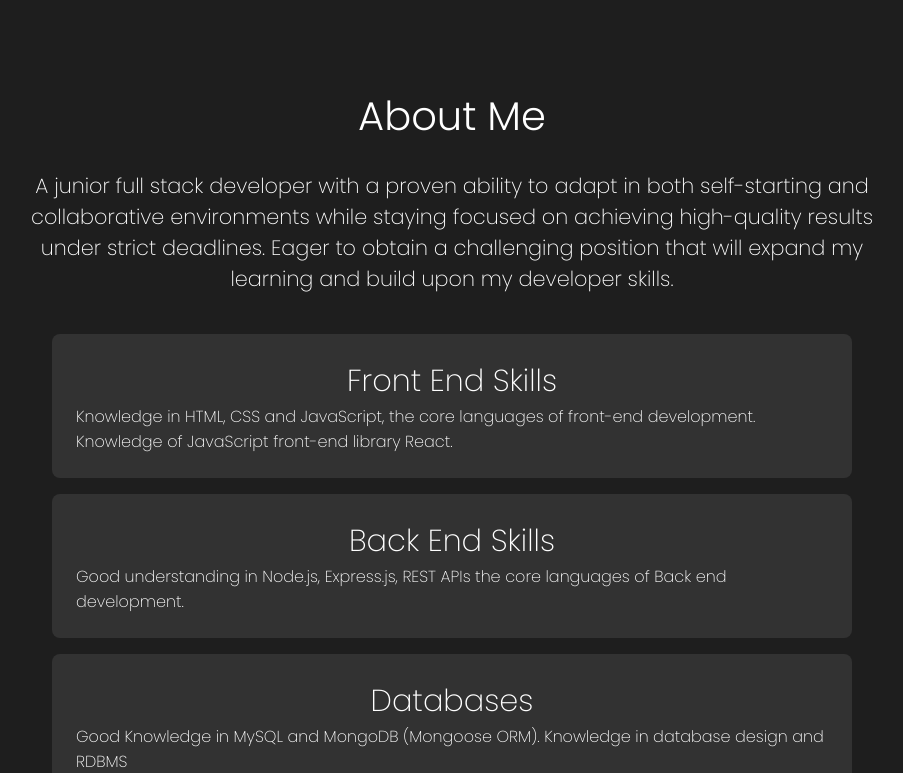
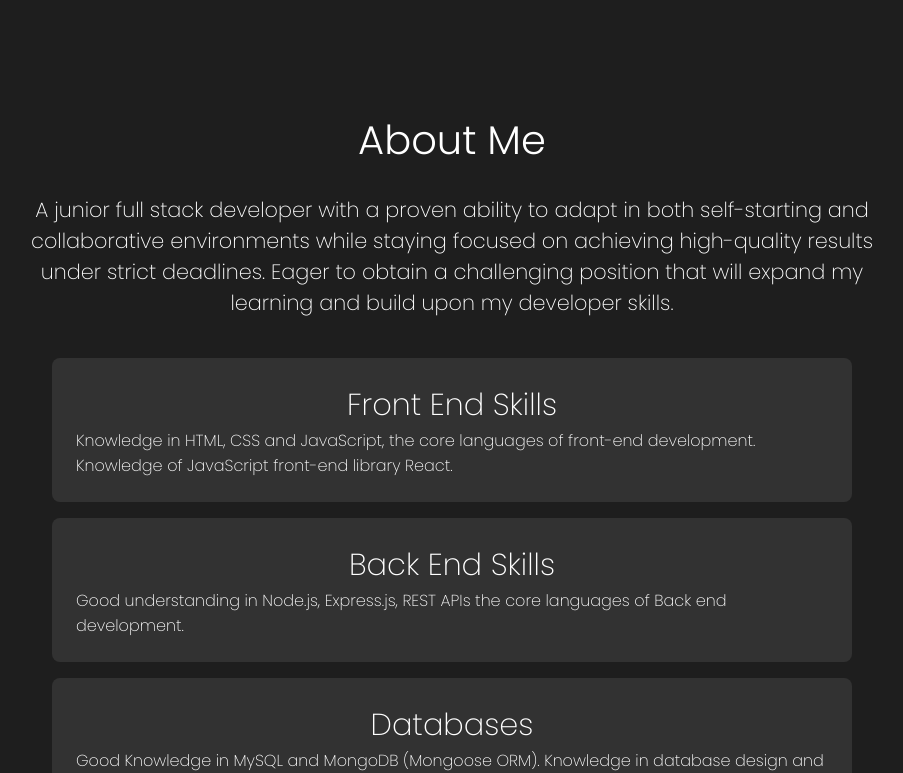
Before and after one commit to Shiby-Mathew/Portfolio-Shiby, a React (Create React App) app: page / in a window 1280 px wide. Shown: the part 594-1367 px from the top of the page, without its empty margins (188-1091 px from the left). Built offline with nearby package versions, Linux system fonts and the light colour scheme; a web font is replaced by a local one.

Commit message:
still changing margin

```diff
--- a/src/components/Skills/skills.css
+++ b/src/components/Skills/skills.css
@@ -4,7 +4,7 @@
   max-width: 65rem;
 
   /* margin: 0 auto; */
-  margin-top: 2.5rem;
+  margin-top: 4rem;
   margin-bottom: 0;
   margin-left: auto;
   margin-right: auto;
```
